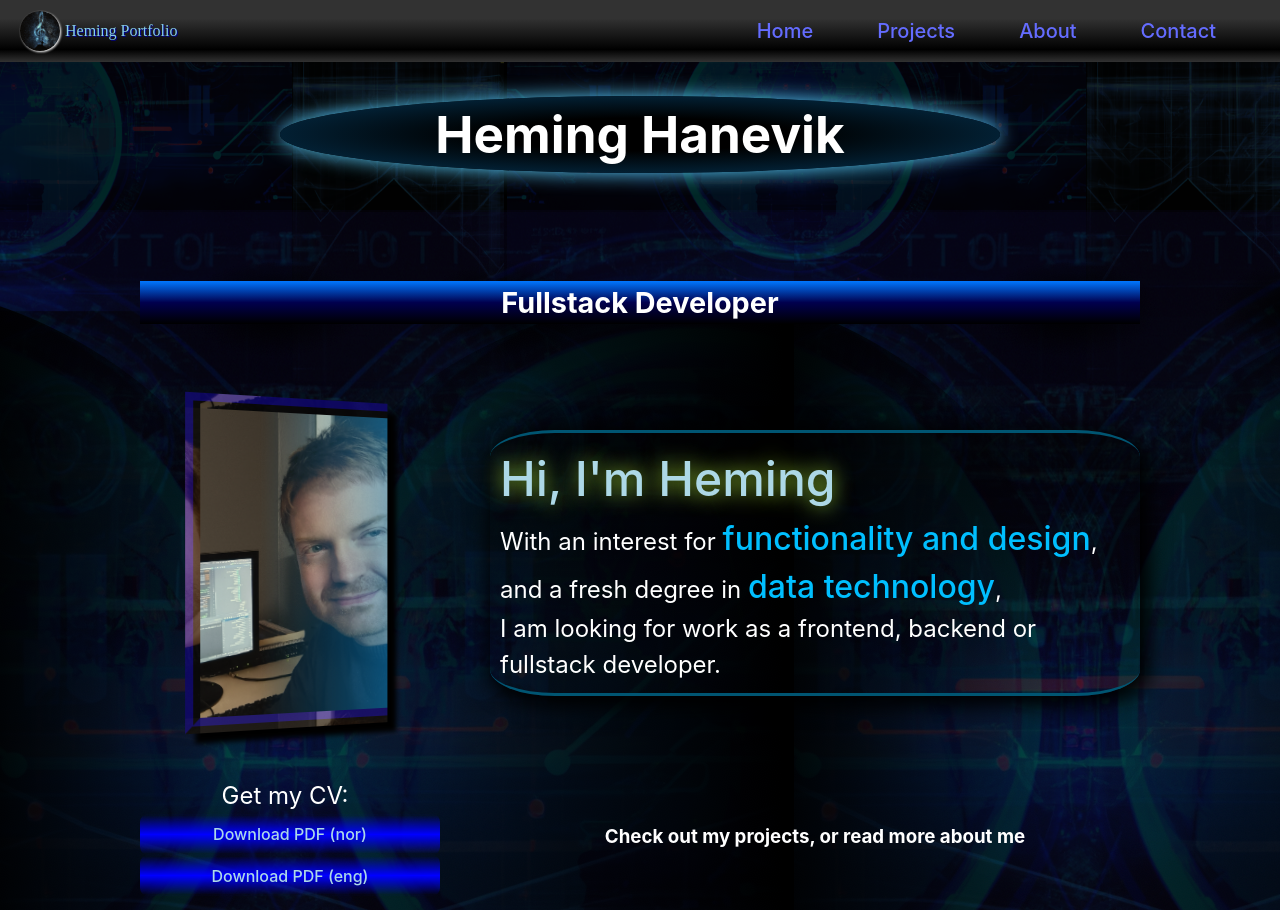
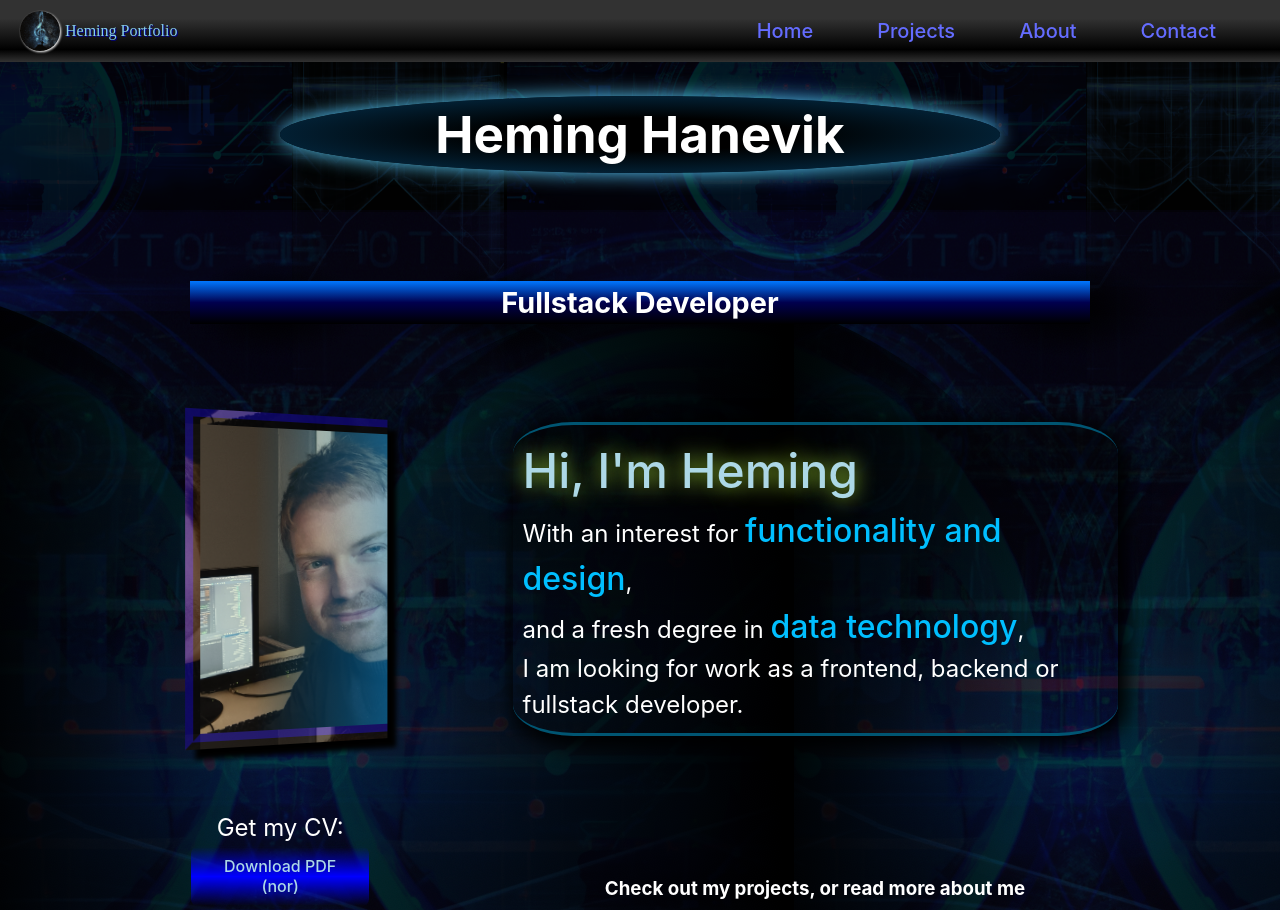
Before and after one commit to hemingus/portfolio, a React (Vite) app: page / in a window 1280 px wide. Shown: the top 910 px of the page. Built offline with nearby package versions, Linux system fonts and the light colour scheme.

Commit message:
Homepage css fix

```diff
--- a/src/pages/HomePage.css
+++ b/src/pages/HomePage.css
@@ -4,6 +4,10 @@
     left: 50%;
     transform: translate(-50%);
     gap: 50px;
+}
+
+.HomePage-container * {
+    max-width: 90%;
 }
 
 .portrait-box {
@@ -26,8 +30,6 @@
     0% {transform: translate(50%) scale(100%) perspective(1000px) rotateY(90deg); opacity: 0;}
     100% {transform: translate(-50%) scale(100%) perspective(1000px) rotateY(20deg); opacity: 1;}
 }
-
-
 
 .portrait-box::before {
     content: '';
@@ -117,6 +119,7 @@
     flex-wrap: wrap;
     justify-content: center;
     align-items: center;
+    justify-self: center;
     gap: 10vw;
 }
 
@@ -139,6 +142,17 @@
     border-radius: 50%;
 }
 
+.flex-column {
+    display: flex;
+    justify-content: left;
+    flex-direction: column;
+    justify-self: center;
+}
+
+.grid-item-2 {
+    justify-self: center;
+}
+
 @media (min-width: 600px) {
     .HomePage-container {
         position: relative;
@@ -151,6 +165,7 @@
         align-items: center;
         grid-template-columns: 1fr 1fr 1fr;
     }
+
     .link-container {
         grid-column: span 2;
         grid-column-start: 2;
@@ -161,15 +176,9 @@
         grid-column-start: 2;
         grid-column-end: 4;
     }
+
     .grid-item-full {
         grid-column: span 3;
         white-space: pre-line;
     }
-    .flex-column {
-        display: flex;
-        justify-content: left;
-        flex-direction: column;
-        align-items: left;
-        text-align: left;
-    }
 }
--- a/src/pages/HomePage.tsx
+++ b/src/pages/HomePage.tsx
@@ -35,7 +35,7 @@ const HomePage = () => {
                 I am looking for work as a frontend, backend or fullstack developer.
             </p>
             <div className="flex-column">
-                <label style={{alignSelf: "center"}}>Get my CV:</label>
+                <label>Get my CV:</label>
                 <button onClick={onCVnorClick}>
                         Download PDF (nor)
                 </button>
```
